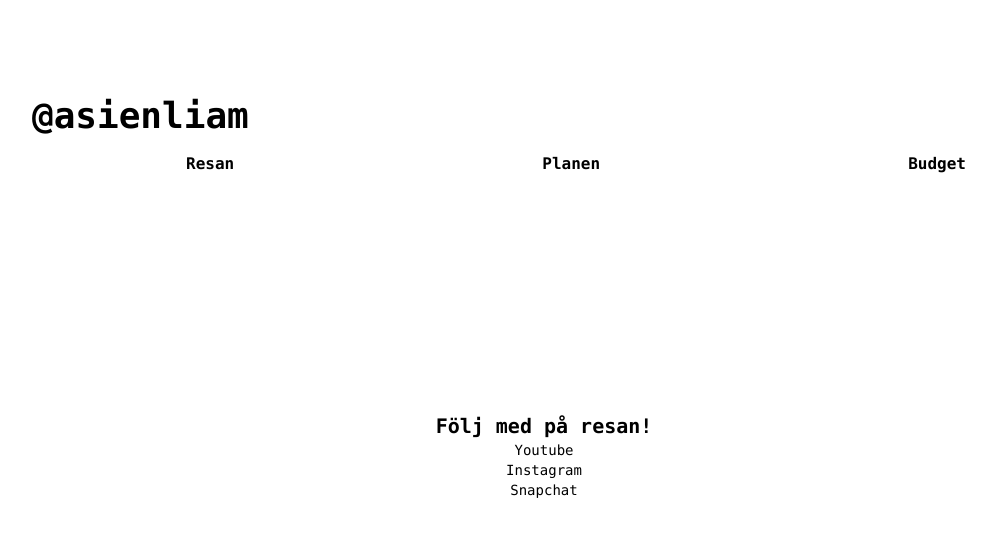
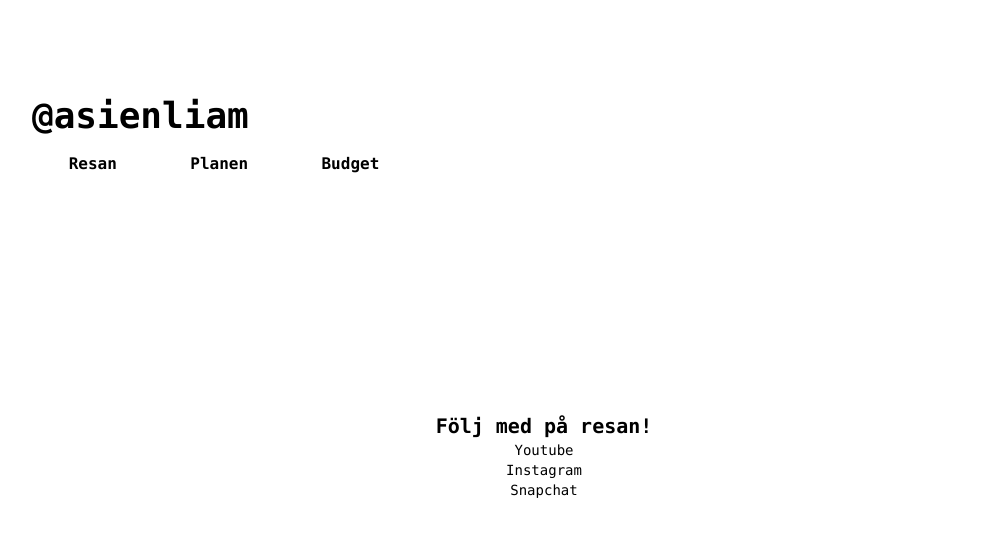
Before and after one commit to liamcco/asienliam, a Next.js app: page / in a window 1280 px wide. Shown: the top 536 px of the page, without its empty margins (64-1060 px from the left). Built offline with nearby package versions, Linux system fonts and the light colour scheme.

Commit message:
fixed centering

```diff
--- a/app/layout.tsx
+++ b/app/layout.tsx
@@ -17,11 +17,13 @@ export default function RootLayout({
   return (
     <html lang="en">
       <body className={inter.className}>
-        <div className="min-h-screen flex flex-col p-8 md:p-24">
-          <nav className="mb-8">
+        <div className="flex flex-col min-h-screen p-8 md:p-24">
+          <nav className="flex-none mb-8">
             <div className="font-bold font-mono">
-              <h1 className="text-4xl mb-4">@asienliam</h1>
-              <ul className="flex justify-around h-full">
+              <h1 className="text-4xl mb-4">
+                <a href="/">@asienliam</a>
+              </h1>
+              <ul className="flex justify-around max-w-sm">
                 <li>
                   <a href="/resan">Resan</a>
                 </li>
@@ -34,8 +36,8 @@ export default function RootLayout({
               </ul>
             </div>
           </nav>
-          <main className="my-auto">
-            <div className="max-w-5xl font-mono text-sm">{children}</div>
+          <main className="flex-grow max-w-5xl font-mono text-sm flex flex-col">
+            {children}
           </main>
         </div>
       </body>
--- a/app/page.tsx
+++ b/app/page.tsx
@@ -1,5 +1,6 @@
 export default function Home() {
   return (
+    <div className="m-auto">
       <div className="flex flex-col items-center text-center">
         <h1 className="text-xl font-bold">Följ med på resan!</h1>
         <ul>
@@ -14,5 +15,6 @@ export default function Home() {
           </li>
         </ul>
       </div>
+    </div>
   );
 }
```
Lines whose indentation alone changed are shown as unchanged.
